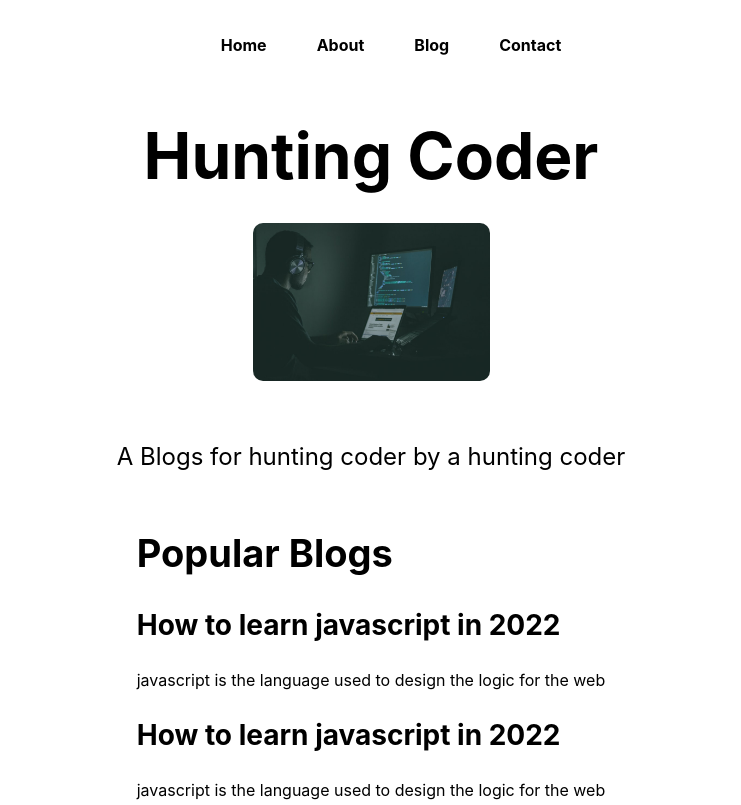
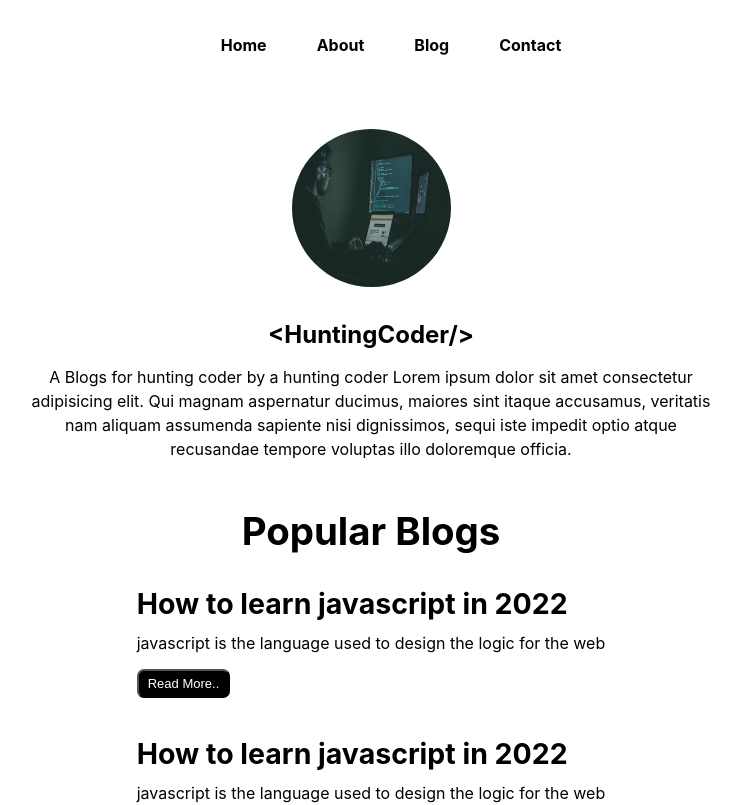
Before and after one commit to jaspreet09915/nextjs-code, a Next.js app in the folder huntingcoder/: page / in a window 1280 px wide. Shown: the top 805 px of the page, without its empty margins (269-1010 px from the left). Built offline with nearby package versions, Linux system fonts and the light colour scheme.

Commit message:
tut28 Style fixes

```diff
--- a/huntingcoder/contactdata/11.json
+++ b/huntingcoder/contactdata/11.json
@@ -1 +1 @@
-{"phone":"09910741866","name":"jaspreet singh","email":"jaspreetsingh09915@gmail.com","desc":"dadfas"}
+{"phone":"+919910741866","name":"Jaspreet singh","email":"jaspreetsingh09915@gmail.com","desc":"addasf"}
--- a/huntingcoder/pages/blog.js
+++ b/huntingcoder/pages/blog.js
@@ -19,6 +19,7 @@ const Blog = (props) => {
           <Link href={`/blogpost/${blogitem.slug}`}>
             <h3 className={styles.blogItemh3}>{blogitem.title}</h3></Link>
           <p className={styles.blogItemp}>{blogitem.metadesc.substr(0, 140)}...</p>
+          <button className={styles.btn}>Read More</button>
         </div>
       })}
          {/* {blogs.map((blogItems)=>{
--- a/huntingcoder/pages/index.js
+++ b/huntingcoder/pages/index.js
@@ -4,18 +4,6 @@ import styles from '../styles/Home.module.css'
 export default function Home() {
   return (
     <div className={styles.container}>
-
-      {/*  style jsx is the way to implement css in this component only */}
-    <style jsx>
-      {`
-       h2{
-         font-size :38px
-       }
-       h3{
-         font-size:28px;
-       }
-      `}
-    </style>
       <Head>
         <title>Hunting Coder</title>
         <meta name="description" content="Generated by create next app" />
@@ -24,30 +12,33 @@ export default function Home() {
 
       {/* <Script src='/sr.js'strategy="lazyOnload" ></Script> */}
       <main className={styles.main}>
-        <h1 className={styles.title}>
-          <span className=' '>Hunting Coder</span>
-        </h1>
-        <div className={styles.imgwrap}>
+      <div className={styles.imgwrap}>
           <img className={styles.myImg} src="/homeimage.jpg" alt="homepage" width={237} height ={158} />
           {/* <image className={styles.myImg} src="/homeimage.jpg" alt="homepage" width={237} height ={158}/> */}
         </div>
+        <h1 className={styles.title}>
+          <span className={styles.dummy}>&lt;HuntingCoder/&gt;</span>
+        </h1>
         <p className={styles.description}>
-          A Blogs for hunting coder by a hunting coder
+          A Blogs for hunting coder by a hunting coder Lorem ipsum dolor sit amet consectetur adipisicing elit. Qui magnam aspernatur ducimus, maiores sint itaque accusamus, veritatis nam aliquam assumenda sapiente nisi dignissimos, sequi iste impedit optio atque recusandae tempore voluptas illo doloremque officia.
         </p>
       {/* <div className={`${styles1.con} ${styles2.con}`}> template literal in js */}
       <div>
-        <h2>Popular Blogs</h2>
+        <h2 className={styles.popularBlogH2}>Popular Blogs</h2>
           <div className={styles.blogItem}>
-            <h3>How to learn javascript in 2022</h3>
-            <p>javascript is the language used to design the logic for the web</p>
+            <h3 className={styles.blogItemH3}>How to learn javascript in 2022</h3>
+            <p className={styles.blogItemP}>javascript is the language used to design the logic for the web</p>
+            <button className={styles.btn}>Read More..</button>
           </div>
           <div className={styles.blogItem}>
-            <h3>How to learn javascript in 2022</h3>
-            <p>javascript is the language used to design the logic for the web</p>
+            <h3 className={styles.blogItemH3}>How to learn javascript in 2022</h3>
+            <p className={styles.blogItemP}>javascript is the language used to design the logic for the web</p>
+            <button className={styles.btn}>Read More..</button>
           </div>
           <div className={styles.blogItem}>
-            <h3>How to learn javascript in 2022</h3>
-            <p>javascript is the language used to design the logic for the web</p>
+            <h3 className={styles.blogItemH3}>How to learn javascript in 2022</h3>
+            <p className={styles.blogItemP}>javascript is the language used to design the logic for the web</p>
+            <button className={styles.btn}>Read More..</button>
           </div>
       </div>
 
--- a/huntingcoder/styles/Blog.module.css
+++ b/huntingcoder/styles/Blog.module.css
@@ -6,11 +6,15 @@
     justify-content: center;
     align-items: center;
     justify-content: center;
-    padding-top: 3rem;
+    padding-top: 0.5rem;
   }
 
   .blogItems{
       max-width: 45vw;
+      min-width: 112px;
+      display: flex;
+      flex-direction: column;
+      width: 517px;
   }
   .blogItems h3{
       cursor: pointer;
@@ -22,3 +26,13 @@
   .blogItemP{
       max-width: 45vwh !important;
   }
+  .btn{
+    color: white;
+    padding: 5px 9px;
+    border-radius: 7px;
+    background-color: rgb(56, 55, 55);
+    cursor: pointer;
+    margin-bottom: 9px;
+    font-size: 13px;
+    max-width: 87px;
+  }
--- a/huntingcoder/styles/Contact.module.css
+++ b/huntingcoder/styles/Contact.module.css
@@ -4,7 +4,32 @@
 }
 .mb3{
   margin-bottom: 21px;
+  display: flex;
+  flex-direction: column;
 }
 .formlabel{
- margin: 0 12px;
+ margin: 0;
 }
+.input{
+  border: 1px solid black;
+  border-radius: 4px;
+  font-size: 18px;
+  padding: 3px;
+}
+.label{
+  padding: 7px 0;
+}
+.formText{
+  font-size: 10px;
+  color: rgba(125, 124, 124, 0.967);
+  padding: 2px 0;
+}
+.btn{
+  color: white;
+  padding: 5px 9px;
+  border-radius: 7px;
+  background-color: black;
+  cursor: pointer;
+  margin-bottom: 9px;
+  font-size: 13px;
+}
--- a/huntingcoder/styles/Home.module.css
+++ b/huntingcoder/styles/Home.module.css
@@ -43,7 +43,7 @@
 .title {
   margin: 0;
   line-height: 1.15;
-  font-size: 4rem;
+  font-size: 1.5rem;
 }
 
 .title,
@@ -54,7 +54,8 @@
 .description {
 
   line-height: 1.5;
-  font-size: 1.5rem;
+  font-size: 1rem;
+  max-width: 43rem;
 }
 
 .code {
@@ -133,5 +134,30 @@
   border-radius: 10px;
 }
 .imgwrap{
-  padding: 30px 0;
+  padding: 10px 0 30px 0;
 }
+.myImg{
+  width: 159px;
+  border-radius: 141px
+}
+.popularBlogH2{
+  font-size: 2.4rem;
+  text-align: center;
+}
+.blogItemH3{
+  font-size: 1.78rem;
+  margin-bottom: 12px;
+}
+.btn{
+  color: white;
+  padding: 5px 9px;
+  border-radius: 7px;
+  background-color: black;
+  cursor: pointer;
+  margin-bottom: 9px;
+  font-size: 13px;
+}
+.blogItemP{
+  margin: 16px 0;
+  margin-top: 3px;
+}
```
Also changed, not shown: huntingcoder/pages/contact.js (+59 -53 lines).
